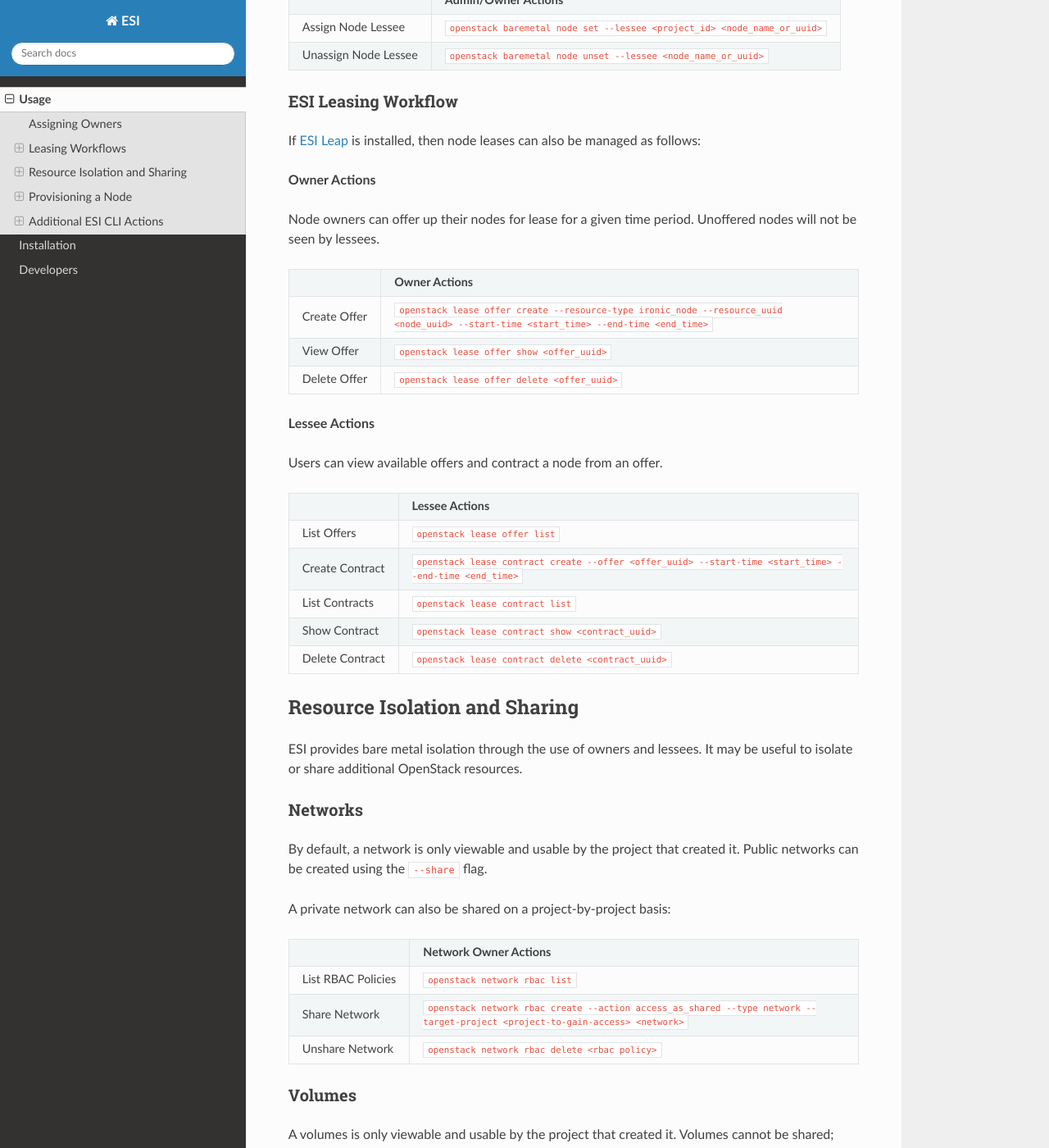
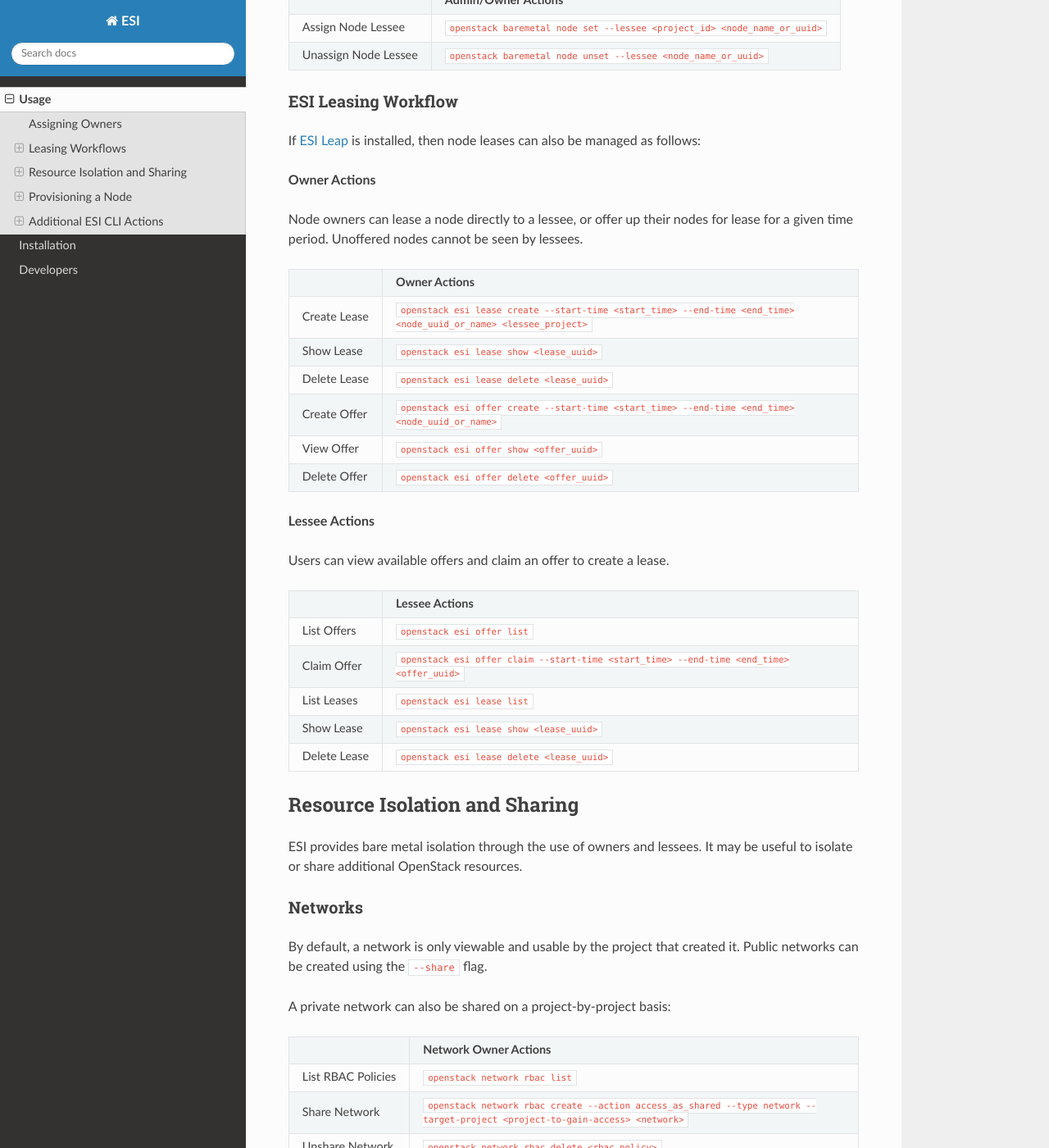
Before and after one commit to CCI-MOC/esi, a Sphinx documentation site: the page built from docs/source/usage/index.rst, in a window 1280 px wide and 1400 px high, scrolled down 1172 px. Shown: the whole window at 82% size. Built offline with Sphinx 7.4.7 and the Read the Docs theme 2.0.0, drawn with Linux system fonts in a browser that asks for light colours; some of the changed text lies outside the part shown.

Commit message:
Update CLI documentation to account for updated terminology
* 'lease offers' and 'lease contracts' updated to 'offers' and 'leases'
* offers are now claimed by lessees

```diff
--- a/docs/source/usage/index.rst
+++ b/docs/source/usage/index.rst
@@ -15,7 +15,7 @@ ESI accommodates three roles:
 * **Lessee**
    * Can only view nodes that they have leased.
    * Has temporary use of their nodes for the duration of the lease.
-   * Contracts out a node from an available offer.
+   * Leases out a node from an available offer.
 
 Once a node is assigned to an owner or lessee, they can use existing OpenStack CLI commands to work with that node (as limited by Ironic policy); see the `Ironic CLI reference`_ for more information.
 
@@ -58,35 +58,41 @@ If `ESI Leap`_ is installed, then node leases can also be managed as follows:
 
 **Owner Actions**
 
-Node owners can offer up their nodes for lease for a given time period. Unoffered nodes will not be seen by lessees.
+Node owners can lease a node directly to a lessee, or offer up their nodes for lease for a given time period. Unoffered nodes cannot be seen by lessees.
 
-+--------------+------------------------------------------------------------------------------------------------------------------------------------------+
-|              | **Owner Actions**                                                                                                                        |
-+--------------+------------------------------------------------------------------------------------------------------------------------------------------+
-| Create Offer | ``openstack lease offer create --resource-type ironic_node --resource_uuid <node_uuid> --start-time <start_time> --end-time <end_time>`` |
-+--------------+------------------------------------------------------------------------------------------------------------------------------------------+
-| View Offer   | ``openstack lease offer show <offer_uuid>``                                                                                              |
-+--------------+------------------------------------------------------------------------------------------------------------------------------------------+
-| Delete Offer | ``openstack lease offer delete <offer_uuid>``                                                                                            |
-+--------------+------------------------------------------------------------------------------------------------------------------------------------------+
++--------------+---------------------------------------------------------------------------------------------------------------------+
+|              | **Owner Actions**                                                                                                   |
++--------------+---------------------------------------------------------------------------------------------------------------------+
+| Create Lease | ``openstack esi lease create --start-time <start_time> --end-time <end_time> <node_uuid_or_name> <lessee_project>`` |
++--------------+---------------------------------------------------------------------------------------------------------------------+
+| Show Lease   | ``openstack esi lease show <lease_uuid>``                                                                           |
++--------------+---------------------------------------------------------------------------------------------------------------------+
+| Delete Lease | ``openstack esi lease delete <lease_uuid>``                                                                         |
++--------------+---------------------------------------------------------------------------------------------------------------------+
+| Create Offer | ``openstack esi offer create --start-time <start_time> --end-time <end_time> <node_uuid_or_name>``                  |
++--------------+---------------------------------------------------------------------------------------------------------------------+
+| View Offer   | ``openstack esi offer show <offer_uuid>``                                                                           |
++--------------+---------------------------------------------------------------------------------------------------------------------+
+| Delete Offer | ``openstack esi offer delete <offer_uuid>``                                                                         |
++--------------+---------------------------------------------------------------------------------------------------------------------+
 
 **Lessee Actions**
 
-Users can view available offers and contract a node from an offer.
+Users can view available offers and claim an offer to create a lease.
 
-+-----------------+----------------------------------------------------------------------------------------------------------+
-|                 | **Lessee Actions**                                                                                       |
-+-----------------+----------------------------------------------------------------------------------------------------------+
-| List Offers     | ``openstack lease offer list``                                                                           |
-+-----------------+----------------------------------------------------------------------------------------------------------+
-| Create Contract | ``openstack lease contract create --offer <offer_uuid> --start-time <start_time> --end-time <end_time>`` |
-+-----------------+----------------------------------------------------------------------------------------------------------+
-| List Contracts  | ``openstack lease contract list``                                                                        |
-+-----------------+----------------------------------------------------------------------------------------------------------+
-| Show Contract   | ``openstack lease contract show <contract_uuid>``                                                        |
-+-----------------+----------------------------------------------------------------------------------------------------------+
-| Delete Contract | ``openstack lease contract delete <contract_uuid>``                                                      |
-+-----------------+----------------------------------------------------------------------------------------------------------+
++--------------+--------------------------------------------------------------------------------------------+
+|              | **Lessee Actions**                                                                         |
++--------------+--------------------------------------------------------------------------------------------+
+| List Offers  | ``openstack esi offer list``                                                               |
++--------------+--------------------------------------------------------------------------------------------+
+| Claim Offer  | ``openstack esi offer claim --start-time <start_time> --end-time <end_time> <offer_uuid>`` |
++--------------+--------------------------------------------------------------------------------------------+
+| List Leases  | ``openstack esi lease list``                                                               |
++--------------+--------------------------------------------------------------------------------------------+
+| Show Lease   | ``openstack esi lease show <lease_uuid>``                                                  |
++--------------+--------------------------------------------------------------------------------------------+
+| Delete Lease | ``openstack esi lease delete <lease_uuid>``                                                |
++--------------+--------------------------------------------------------------------------------------------+
 
 Resource Isolation and Sharing
 ------------------------------
```
